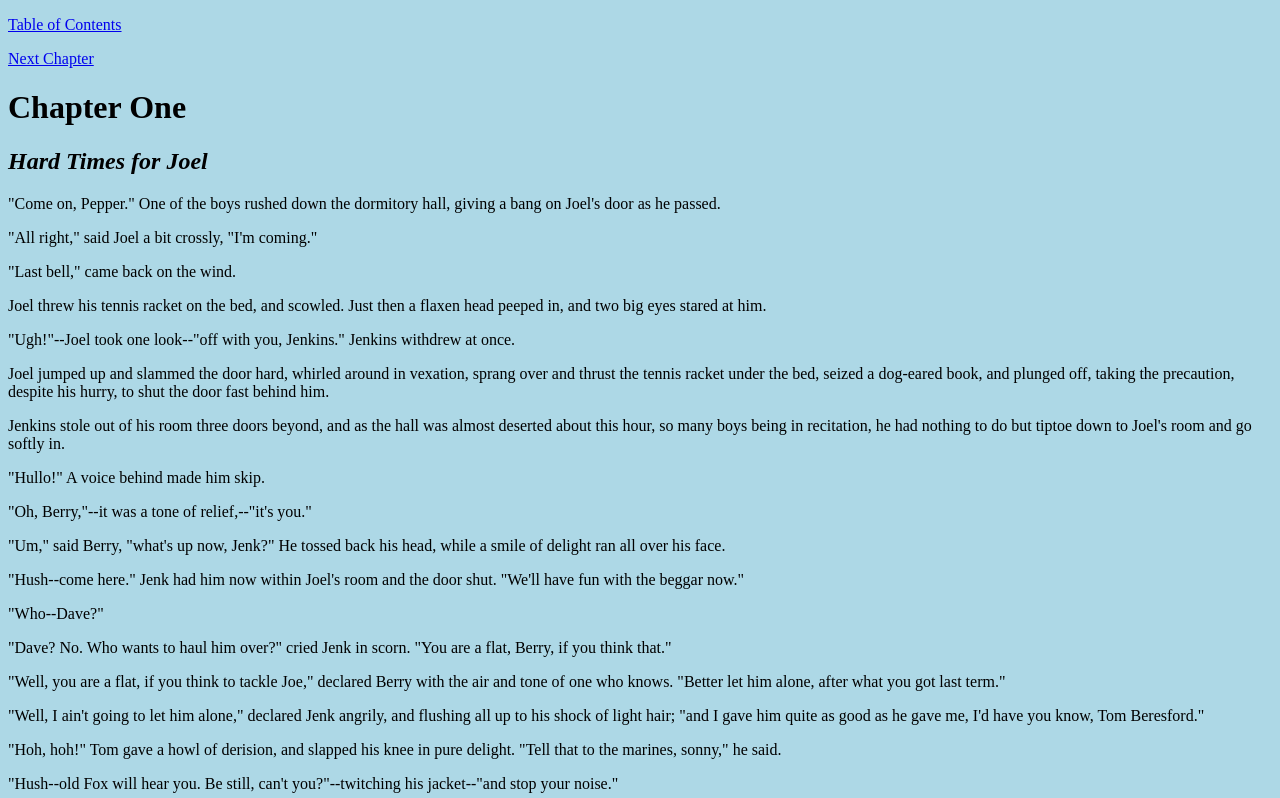
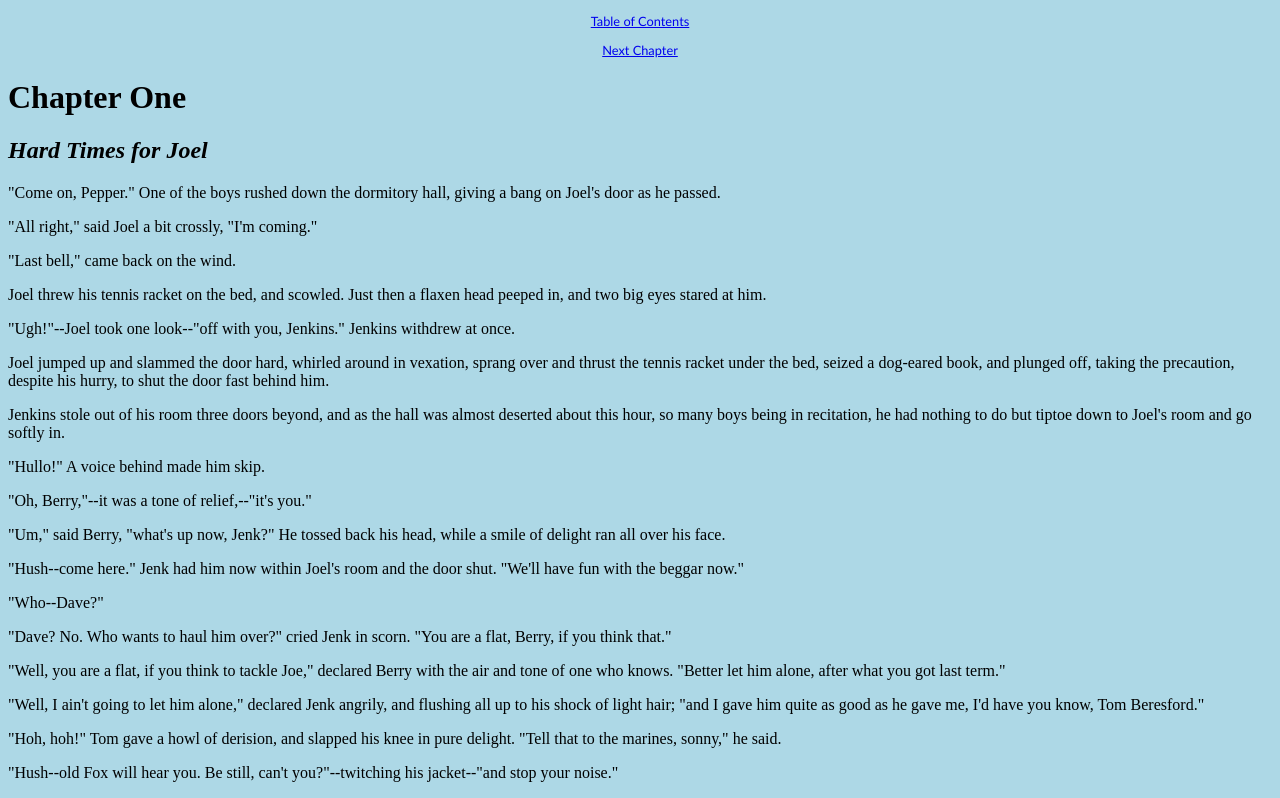
Before and after one commit to rlbaxter/FrontEndWorkshop, a plain HTML site: page scott/HW2/Five Little Peppers At School/chapter-one.html in a window 1280 px wide. Shown: the top 798 px of the page. Drawn offline with Linux system fonts and the light colour scheme.

Commit message:
last stuff

```diff
--- a/scott/HW2/Five Little Peppers At School/chapter-one.html
+++ b/scott/HW2/Five Little Peppers At School/chapter-one.html
@@ -7,9 +7,10 @@
 </head>
 <body>
 
+<nav>
 <p><a href="index.html">Table of Contents</a></p>
-
 <a href="chapter-two.html">Next Chapter</a>
+</nav>
 
 <h1>Chapter One</h1>
 <h2 class="chapter-name">Hard Times for Joel</h2>
@@ -597,10 +598,11 @@ don't pay Jenk for this!"
 public benefactor," and he softly beat his hands together.
 </p>
 
+<nav>
 <p>
 <a href="chapter-two.html">Next Chapter</a>
 </p>
-
+</nav>
 
 </body>
 </html>
--- a/scott/HW2/Five Little Peppers At School/style.css
+++ b/scott/HW2/Five Little Peppers At School/style.css
@@ -34,3 +34,12 @@ img.cover-image {
 img.cover-image, .insert-image {
 	height: 400px;
 }
+
+nav {
+        font-family: "Trebuchet MS", Arial, Helvetica,  Lucida, sans-serif;
+        text-indent: 0; font-size: 80%; text-align: center;
+        margin-top: 0; margin-bottom: 0;}
+
+nav a {
+	padding: 5px;
+}
```
Also changed, not shown: scott/HW2/Five Little Peppers At School/chapter-three.html (+2 -2 lines), scott/HW2/Five Little Peppers At School/chapter-two.html (+2 -0 lines).
